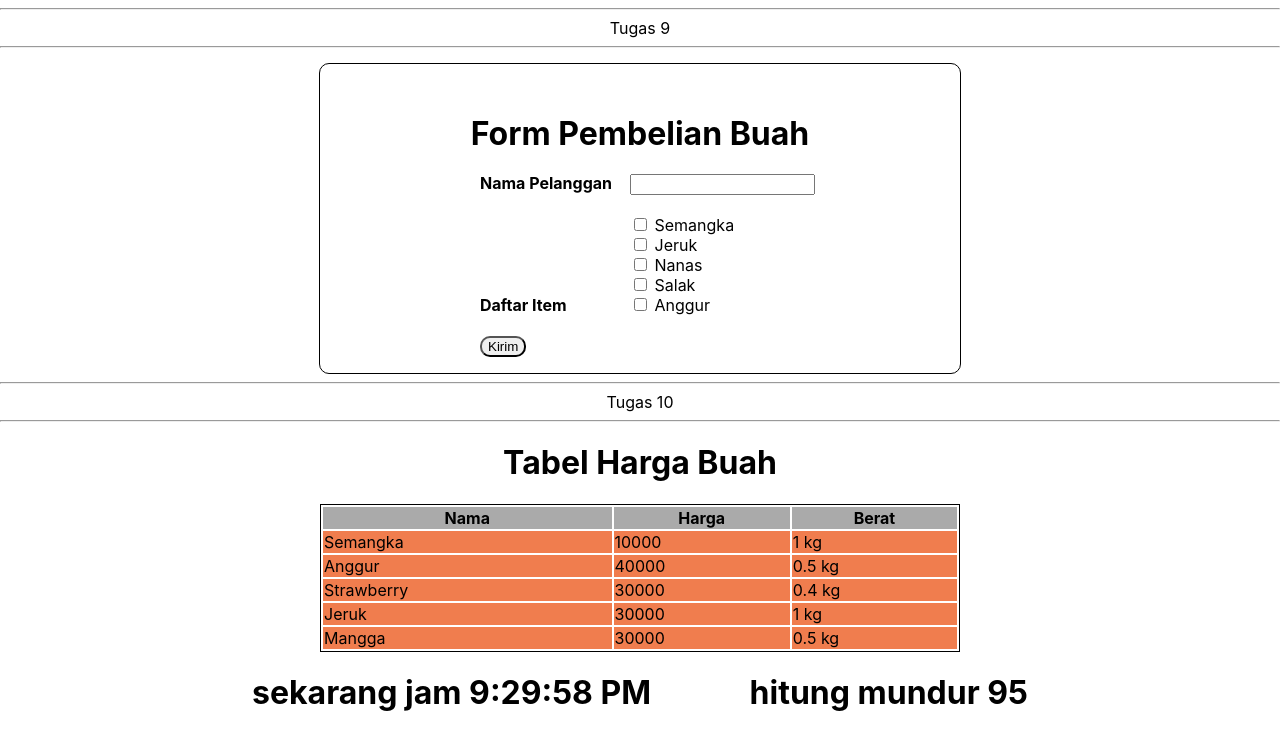
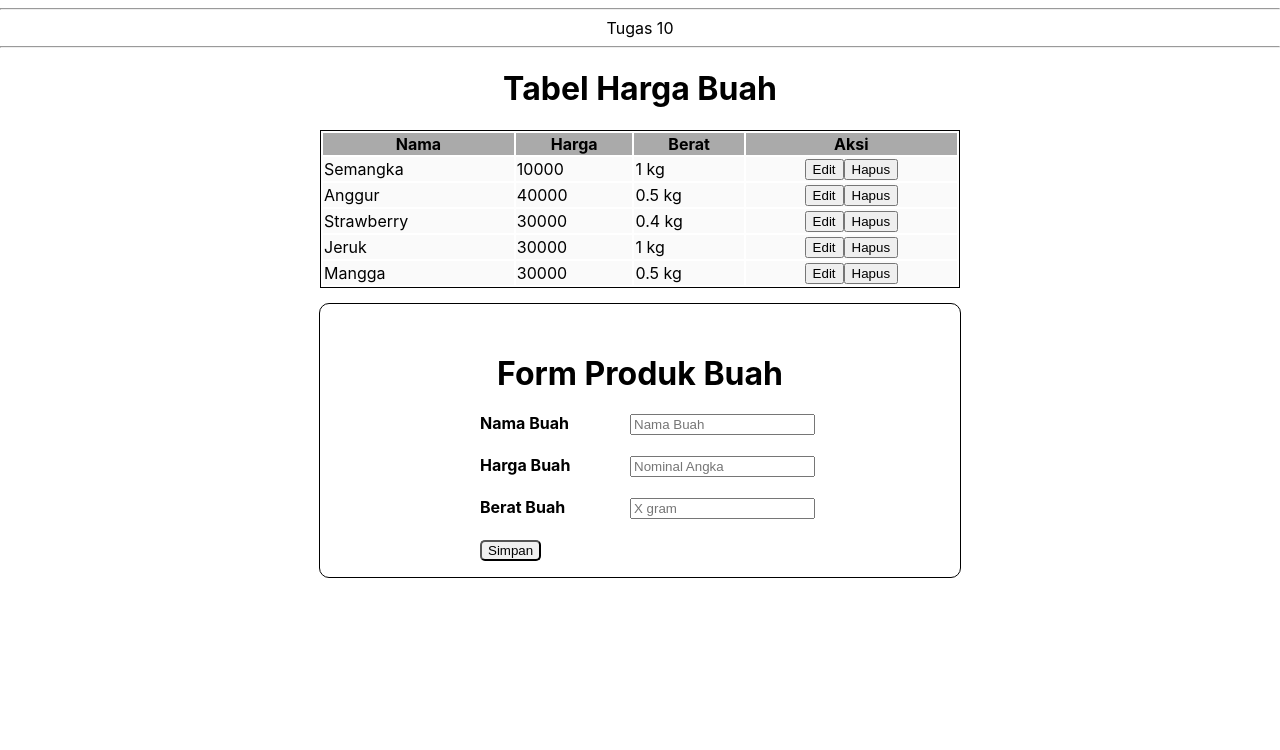
Before and after one commit to theoyrus/sanbercode-reactjs-batch18-part2, a React (Create React App) app: page / in a window 1280 px wide. Shown: the top 750 px of the page. Built offline with nearby package versions, Linux system fonts and the light colour scheme.

Commit message:
Tugas 12, List & Form

```diff
--- a/src/App.js
+++ b/src/App.js
@@ -1,16 +1,18 @@
 import React from 'react';
 // import logo from './logo.svg';
 import './App.css';
-import FormTugas9 from './Tugas-9/Tugas9';
-import BuahTugas10 from './Tugas-10/Tugas10';
-import TimerTugas11 from './Tugas-11/Tugas11';
+// import FormTugas9 from './Tugas-9/Tugas9';
+// import BuahTugas10 from './Tugas-10/Tugas10';
+// import TimerTugas11 from './Tugas-11/Tugas11';
+import ProdukBuahTugas12 from './Tugas-12/Tugas12';
 
 function App() {
   return (
     <div className="App">
-      <FormTugas9 />
+      {/* <FormTugas9 />
       <BuahTugas10 />
-      <TimerTugas11 />
+      <TimerTugas11 /> */}
+      <ProdukBuahTugas12 />
     </div >
   );
 }
--- /dev/null
+++ b/src/Tugas-12/Tugas12.css
@@ -0,0 +1,27 @@
+.div_tengah {
+    margin: 0 auto;
+}
+
+.w50 {
+    width: 50%;
+}
+
+.tabel10 {
+    border: 1px solid #000;
+    width: 100%;
+}
+
+.tabel10 thead {
+    background-color: #aaa;
+    font-weight: bold;
+    text-align: center;
+}
+
+.tabel10 tbody td {
+    background-color: #fafafa;
+    text-align: left;
+}
+
+.tabel10 tbody td.td_action {
+    text-align: center;
+}
--- /dev/null
+++ b/src/Tugas-12/Tugas12.js
@@ -0,0 +1,168 @@
+import React, { Component } from 'react'
+import './Tugas12.css';
+
+class Tugas12 extends Component {
+    constructor(params) {
+        super(params)
+        this.state = {
+            produkBuah: [
+                { nama: "Semangka", harga: 10000, berat: 1000 },
+                { nama: "Anggur", harga: 40000, berat: 500 },
+                { nama: "Strawberry", harga: 30000, berat: 400 },
+                { nama: "Jeruk", harga: 30000, berat: 1000 },
+                { nama: "Mangga", harga: 30000, berat: 500 }
+            ],
+            recordBuah: {},
+            inputBuah: {},
+            index: -1,
+            inNama: '', inHarga: '', inBerat: ''
+        }
+        this.handleEdit = this.handleEdit.bind(this)
+        this.handleSubmit = this.handleSubmit.bind(this)
+    }
+
+    // handleEdit = (event) => {
+    handleEdit(event) {
+        let index = event.target.value
+        console.log(index, this.state.produkBuah[index])
+        let recordBuah = this.state.produkBuah[index]
+
+        this.setState({
+            recordBuah, index,
+            // inNama: recordBuah.nama,
+            // inHarga: recordBuah.harga,
+            // inBerat: recordBuah.berat,
+        })
+    }
+
+    handleChange = (event) => {
+        let { name, value } = event.target
+        let recordBuah = this.state.recordBuah
+        console.log(name, value, recordBuah)
+        recordBuah[name] = value
+        console.log(name, value, recordBuah)
+
+        this.setState({
+            // recordBuah,
+            inNama: recordBuah.nama,
+            inHarga: recordBuah.harga,
+            inBerat: recordBuah.berat,
+        })
+    }
+
+    handleSubmit(event) {
+        event.preventDefault();
+        let index = this.state.index
+        let recordBuah = this.state.recordBuah
+        console.log('submit', index)
+        if (index === -1) {
+            // tambah
+            let produkBuah = [...this.state.produkBuah, recordBuah]
+            recordBuah = { nama: '', harga: '', berat: '' }
+            this.setState({
+                produkBuah,
+                recordBuah,
+                index: -1
+            })
+        } else {
+            // edit
+            let produkBuah = this.state.produkBuah
+            produkBuah[index] = this.state.recordBuah
+            recordBuah = { nama: '', harga: '', berat: '' }
+            this.setState({
+                produkBuah,
+                recordBuah,
+                index: -1
+            })
+        }
+    }
+
+    handleDelete = (event) => {
+        let index = event.target.value
+        this.state.produkBuah.splice(index, 1)
+        let produkBuah = this.state.produkBuah
+        let recordBuah = { nama: '', harga: '', berat: '' }
+        this.setState({
+            produkBuah, index: -1, recordBuah
+        })
+    }
+
+    render() {
+        const styleKolom = { "display": "block", marginBottom: "1em", marginTop: "20px", marginLeft: "25%", textAlign: "left" }
+        const styleKolomName = { "display": "inline-block", "width": "150px", fontWeight: "bold", fontSize: "16px" }
+        const styleBlock = { "display": "inline-block" }
+        return (
+            <>
+                <hr />
+                Tugas 10
+                <hr />
+                <div className="div_tengah w50">
+                    <h1>Tabel Harga Buah</h1>
+
+                    <table className="tabel10">
+                        <thead>
+                            <tr>
+                                <td>Nama</td>
+                                <td>Harga</td>
+                                <td>Berat</td>
+                                <td>Aksi</td>
+                            </tr>
+                        </thead>
+                        <tbody>
+                            {
+                                this.state.produkBuah.map((item, index) => {
+                                    return (
+                                        <tr key={index}>
+                                            <td>{item.nama}</td>
+                                            <td>{item.harga}</td>
+                                            <td>{(item.berat / 1000)} kg</td>
+                                            <td className="td_action">
+                                                <button value={index} onClick={this.handleEdit}>Edit</button>
+                                                <button value={index} onClick={this.handleDelete}>Hapus</button>
+                                            </td>
+                                        </tr>
+                                    )
+                                })
+                            }
+                        </tbody>
+                    </table>
+                </div>
+
+                <div style={{ margin: "0 auto", marginTop: "15px", width: "50%", borderRadius: "10px", "border": "1px solid #000" }}>
+                    <h1 style={{ margin: "0 auto", marginTop: "50px" }}>Form Produk Buah</h1>
+                    <form onSubmit={this.handleSubmit}>
+                        <div style={styleKolom}>
+                            <div style={styleKolomName}>
+                                Nama Buah
+                        </div>
+                            <input value={this.state.recordBuah.nama} onChange={this.handleChange} required style={styleBlock} type="text" name="nama" placeholder="Nama Buah" />
+                            {/* <input value={this.state.inNama} onChange={this.handleChange} required style={styleBlock} type="text" name="nama" placeholder="Nama Buah" /> */}
+                        </div>
+                        <div style={styleKolom}>
+                            <div style={styleKolomName}>
+                                Harga Buah
+                        </div>
+                            <input value={this.state.recordBuah.harga} onChange={this.handleChange} required style={styleBlock} type="number" name="harga" placeholder="Nominal Angka" />
+                            {/* <input value={this.state.inHarga} onChange={this.handleChange} required style={styleBlock} type="number" name="harga" placeholder="Nominal Angka" /> */}
+                        </div>
+                        <div style={styleKolom}>
+                            <div style={styleKolomName}>
+                                Berat Buah
+                        </div>
+                            <input value={this.state.recordBuah.berat} onChange={this.handleChange} required style={styleBlock} type="number" name="berat" placeholder="X gram" />
+                            {/* <input value={this.state.inBerat} onChange={this.handleChange} required style={styleBlock} type="number" name="berat" placeholder="X gram" /> */}
+                        </div>
+                        <div style={styleKolom}>
+                            <div style={styleBlock}>
+                                <button type="submit" style={{ borderRadius: "5px" }}>Simpan</button>
+                            </div>
+                        </div>
+                    </form>
+                </div >
+
+            </>
+        )
+    }
+}
+
+export default Tugas12
```
